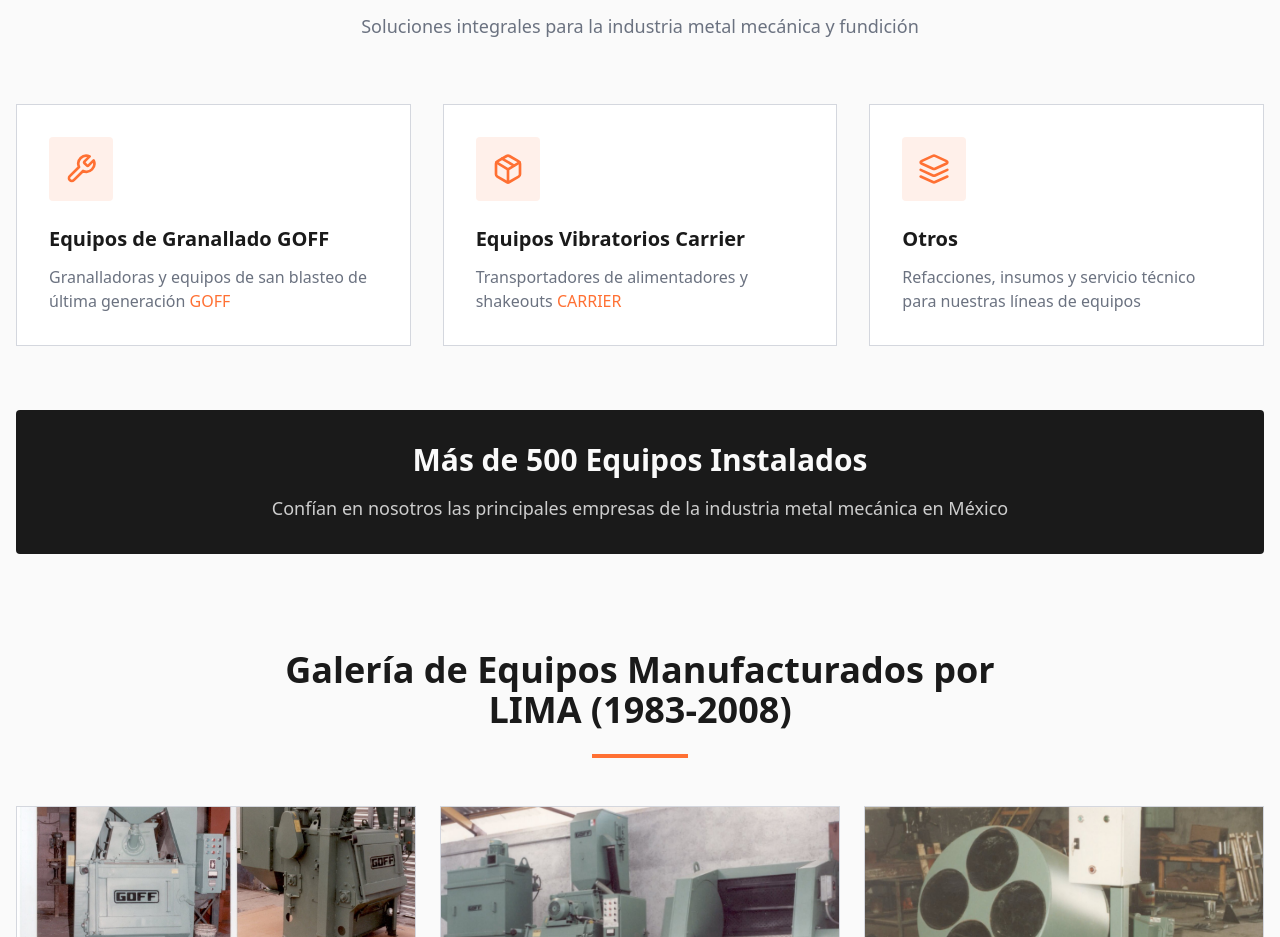
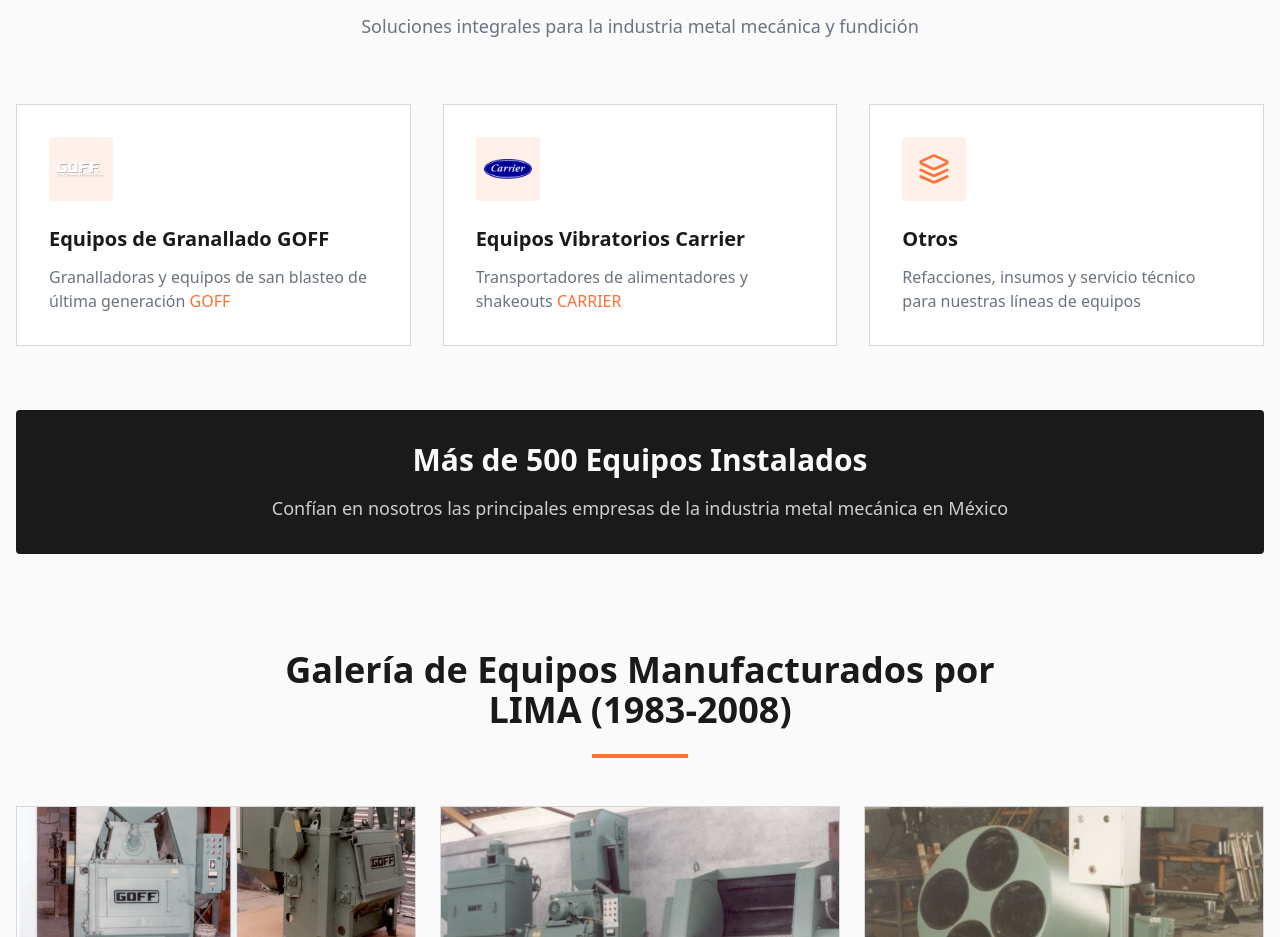
Before and after one commit to ADHERmx/lima-metal-limpieza-mirror, a React (Vite) app: page / in a window 1280 px wide. Shown: the part 1720-2657 px from the top of the page. Built offline with nearby package versions, Linux system fonts and the light colour scheme; the HTML template or start-up script is replaced by a standard one.

Commit message:
Replace icons with logos in services
Replaced the default icons for "Equipos de Granallado GOFF" and "Equipos Vibratorios Carrier" with their respective company logos in the "Nuestros Productos" section. The "Otros" service box remains unchanged.

```diff
--- a/src/components/Services.tsx
+++ b/src/components/Services.tsx
@@ -1,5 +1,7 @@
-import { Wrench, Package, Layers } from "lucide-react";
+import { Layers } from "lucide-react";
 import { useScrollAnimation } from "@/hooks/useScrollAnimation";
+import carrierLogo from "@/assets/carrier-logo.png";
+import goffLogo from "@/assets/goff-logo.png";
 import imagen1 from "@/assets/gallery/imagen-1.jpg";
 import imagen2 from "@/assets/gallery/imagen-2.jpg";
 import imagen3 from "@/assets/gallery/imagen-3.jpg";
@@ -13,12 +15,13 @@ import imagen10 from "@/assets/gallery/imagen-10.jpg";
 
 const Services = () => {
   const { ref, isVisible } = useScrollAnimation();
+
   const services = [{
-    icon: Wrench,
+    logo: goffLogo,
     title: "Equipos de Granallado GOFF",
     description: <>Granalladoras y equipos de san blasteo de última generación <a href="https://www.goff-inc.com" target="_blank" rel="noopener noreferrer" className="text-accent hover:underline">GOFF</a></>
   }, {
-    icon: Package,
+    logo: carrierLogo,
     title: "Equipos Vibratorios Carrier",
     description: <>Transportadores de alimentadores y shakeouts <a href="https://www.carrier-vibrating.com" target="_blank" rel="noopener noreferrer" className="text-accent hover:underline">CARRIER</a></>
   }, {
@@ -44,8 +47,12 @@ const Services = () => {
 
         <div className="grid md:grid-cols-2 lg:grid-cols-3 gap-8">
           {services.map((service, index) => <div key={index} className="group p-8 bg-card border border-border hover:border-accent transition-all duration-300 hover:shadow-lg">
-              <div className="w-16 h-16 rounded-lg bg-accent/10 flex items-center justify-center mb-6 group-hover:bg-accent/20 transition-colors">
-                <service.icon className="w-8 h-8 text-accent" />
+              <div className="w-16 h-16 rounded-lg bg-accent/10 flex items-center justify-center mb-6 group-hover:bg-accent/20 transition-colors overflow-hidden">
+                {service.logo ? (
+                  <img src={service.logo} alt={service.title} className="w-full h-full object-contain p-2" />
+                ) : (
+                  <service.icon className="w-8 h-8 text-accent" />
+                )}
               </div>
               <h3 className="font-heading text-xl font-semibold text-foreground mb-3">
                 {service.title}
```
Also changed, not shown: src/assets/carrier-logo.png (added), src/assets/goff-logo.png (added).
